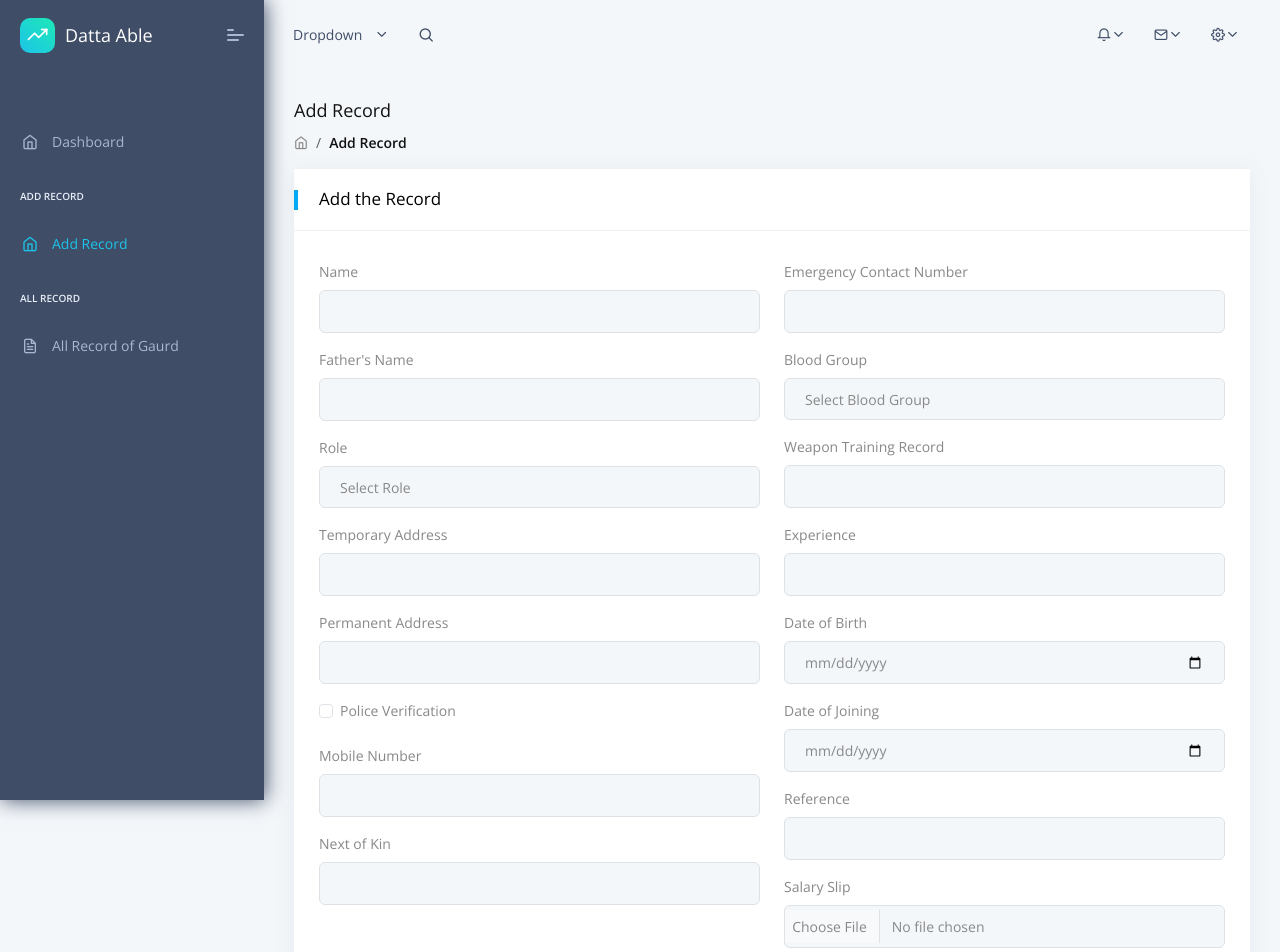
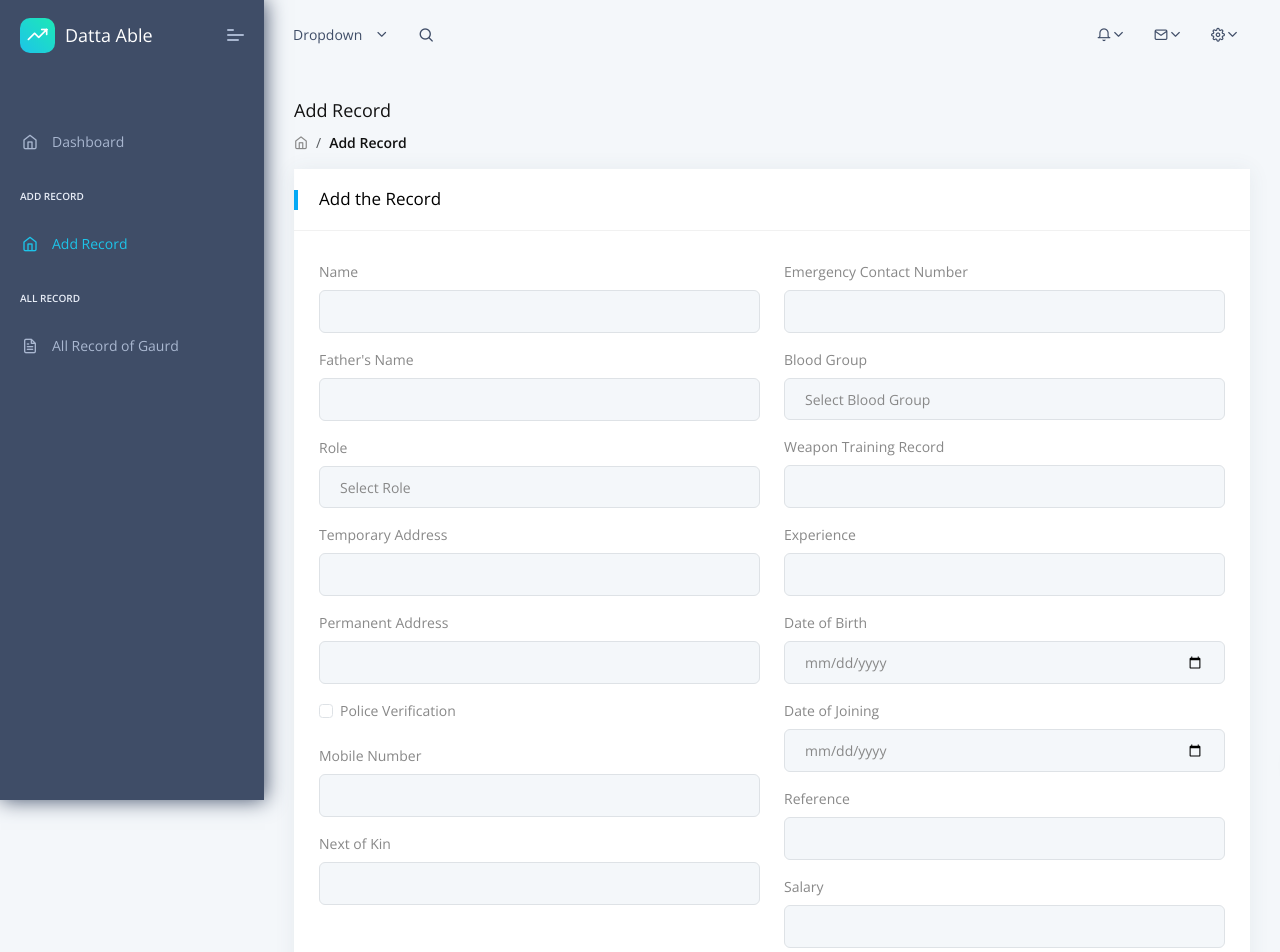
Before and after one commit to JahanZaibOctaloop/frontend-code, a React (Vite) app: page /forms/form-basic in a window 1280 px wide. Shown: the top 952 px of the page. Built offline with nearby package versions, Linux system fonts and the light colour scheme.

Commit message:
update the code of frontend

```diff
--- a/src/views/dashboard/index.jsx
+++ b/src/views/dashboard/index.jsx
@@ -11,6 +11,7 @@ const DashDefault = () => {
     todayRecords: 0,
     totalUsers: 0,
   });
+  const [todayAttendance, setTodayAttendance] = useState(null);
   const [loading, setLoading] = useState(true);
   const navigate = useNavigate();
 
@@ -27,18 +28,27 @@ const DashDefault = () => {
       return;
     }
 
-    const fetchDashboardStats = async () => {
+    // Fetch dashboard stats and today's attendance data
+    const fetchDashboardData = async () => {
       try {
-        const response = await axios.get(`${import.meta.env.VITE_APP_BASE_URL}/api/dashboard-stats`);
-        setDashboardStats(response.data);
+        const dashboardResponse = await axios.get(`${import.meta.env.VITE_APP_BASE_URL}/api/dashboard-stats`);
+        setDashboardStats(dashboardResponse.data);
+
+        const attendanceResponse = await axios.get('https://a6ca-34-142-160-201.ngrok-free.app/attendance/today', {
+          headers: {
+            'Accept': 'application/json',
+          }
+        });
+
+        setTodayAttendance(attendanceResponse.data?.count ?? 'N/A');
       } catch (error) {
-        console.error('Error fetching dashboard stats:', error);
+        console.error('Error fetching data:', error);
       } finally {
         setLoading(false);
       }
     };
 
-    fetchDashboardStats();
+    fetchDashboardData();
   }, [navigate]);
 
   if (loading) {
@@ -49,7 +59,7 @@ const DashDefault = () => {
     { title: 'Total Records', amount: dashboardStats.totalRecords, icon: 'icon-database text-c-green' },
     { title: 'Today\'s Records', amount: dashboardStats.todayRecords, icon: 'icon-calendar text-c-blue' },
     { title: 'Total Users', amount: dashboardStats.totalUsers, icon: 'icon-users text-c-orange' },
-    { title: 'Today Attendance', icon: 'icon-users text-c-orange' },
+    { title: 'Today Attendance', amount: todayAttendance, icon: 'icon-users text-c-orange' },
   ];
 
   return (
--- a/src/views/forms/FormsElements.jsx
+++ b/src/views/forms/FormsElements.jsx
@@ -19,11 +19,10 @@ const FormsElements = () => {
     dateOfBirth: '',
     dateOfJoining: '',
     reference: '',
-    salarySlip: null,
+    salarySlip: '',
     picture: null,
   });
 
-  // Handle input changes
   const handleChange = (e) => {
     const { name, value, type, checked } = e.target;
     setFormData((prevData) => ({
@@ -32,7 +31,6 @@ const FormsElements = () => {
     }));
   };
 
-  // Handle file uploads
   const handleFileChange = (e) => {
     const { name } = e.target;
     setFormData((prevData) => ({
@@ -105,7 +103,7 @@ const FormsElements = () => {
           dateOfBirth: '',
           dateOfJoining: '',
           reference: '',
-          salarySlip: null,
+          salarySlip: '',
           picture: null,
         });
 
@@ -226,8 +224,8 @@ const FormsElements = () => {
                       <Form.Control type="text" name="reference" value={formData.reference} onChange={handleChange} />
                     </Form.Group>
                     <Form.Group className="mb-3" controlId="salarySlip">
-                      <Form.Label>Salary Slip</Form.Label>
-                      <Form.Control type="file" name="salarySlip" onChange={handleFileChange} required />
+                      <Form.Label>Salary</Form.Label>
+                      <Form.Control type="text" name="salarySlip" onChange={handleChange} required />
                     </Form.Group>
                     <Form.Group className="mb-3" controlId="picture">
                       <Form.Label>Picture</Form.Label>
--- a/src/views/tables/BootstrapTable.jsx
+++ b/src/views/tables/BootstrapTable.jsx
@@ -72,7 +72,6 @@ const BootstrapTable = () => {
     setShowModal(true);
   };
 
-  // Handle Input Change
   const handleChange = (e) => {
     const { name, value, type, checked } = e.target;
     setFormData((prevData) => ({
@@ -187,6 +186,7 @@ const handleSubmit = async (e) => {
                       <th>Picture</th>
                       <th>Name</th>
                       <th>Role</th>
+                      <th>Salary</th>
                       <th>Mobile Number</th>
                       <th>Date of Birth</th>
                       <th>Date of Joining</th>
@@ -206,6 +206,7 @@ const handleSubmit = async (e) => {
                         </td>
                         <td>{record.name}</td>
                         <td>{record.role}</td>
+                        <td>{record.salarySlip}</td>
                         <td>{record.mobileNumber}</td>
                         <td>{new Date(record.dateOfBirth).toLocaleDateString()}</td>
                         <td>{new Date(record.dateOfJoining).toLocaleDateString()}</td>
@@ -301,7 +302,7 @@ const handleSubmit = async (e) => {
             </Form.Group>
             <Form.Group controlId="formSalarySlip">
               <Form.Label>Salary Slip</Form.Label>
-              <Form.Control type="file" name="salarySlip" onChange={handleFileChange} />
+              <Form.Control type="text" value={formData.salarySlip} name="salarySlip" onChange={handleChange} />
             </Form.Group>
             <Form.Group controlId="formPicture">
               <Form.Label>Picture</Form.Label>
```
